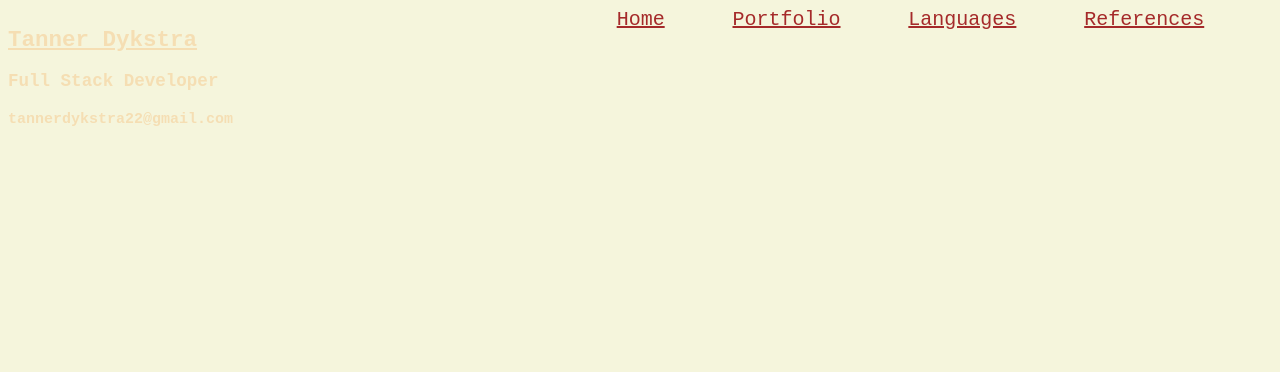
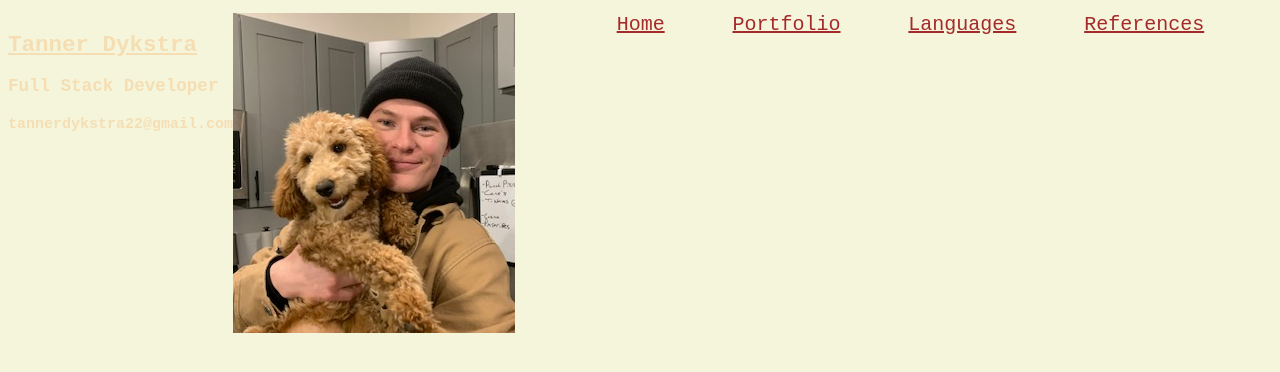
Before and after one commit to tannerdykstra22/td-portfolio, a plain HTML site: page home-page.html in a window 1280 px wide. Drawn offline with Linux system fonts and the light colour scheme.

Commit message:
Created contact.html

```diff
--- a/home-page.html
+++ b/home-page.html
@@ -26,12 +26,15 @@
         </header>
     </nav>
 
+    <main>
+        <article>
+        <figure><img src="td-millie copy.jpg"
+            alt="tanner-millie-pic"></figure>
+        </article>
+    <!-- <a href="http://google.com">Go To Google</a> -->
 
-    <article>
-        <!-- <figure><img src="td-millie copy.jpg"
-            alt="tanner-millie-pic"></figure> -->
-    </article>
-    <!-- <a href="http://google.com">Go To Google</a> -->
+    </main>
+
 </body>
 </html>
 
```
Also changed, not shown: contact.html (added, +1 -0 lines).
